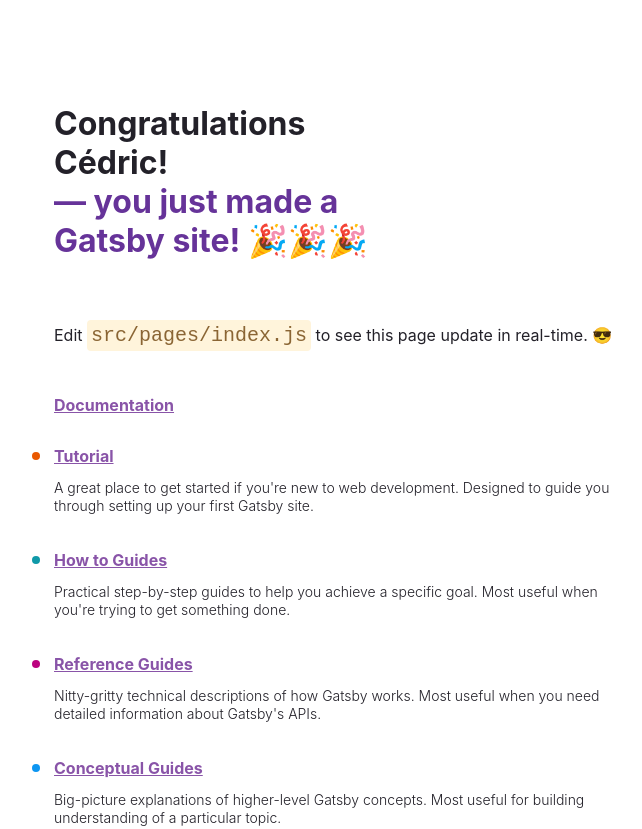
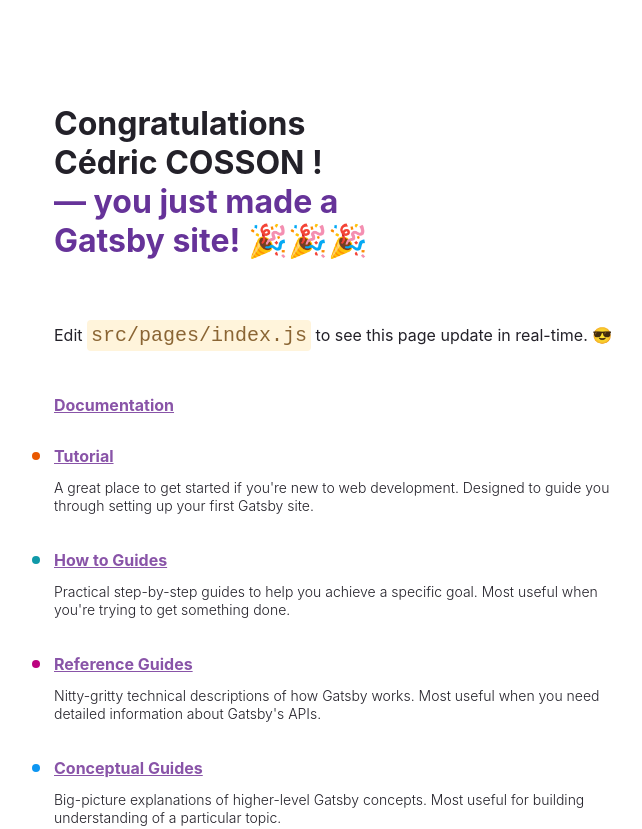
Before and after one commit to cedriccosson83/testHostingGatsby, a Gatsby site: page / in a window 1280 px wide. Shown: the top 829 px of the page, without its empty margins (50-692 px from the left). Built offline with nearby package versions, Linux system fonts and the light colour scheme; Gatsby itself is replaced by a stand-in of ours.

Commit message:
test update 2

```diff
--- a/src/pages/index.js
+++ b/src/pages/index.js
@@ -131,7 +131,7 @@
     <main style={pageStyles}>
       <title>Home Page</title>
       <h1 style={headingStyles}>
-        Congratulations Cédric!
+        Congratulations Cédric COSSON !
         <br />
         <span style={headingAccentStyles}>— you just made a Gatsby site! </span>
         <span role="img" aria-label="Party popper emojis">
```
